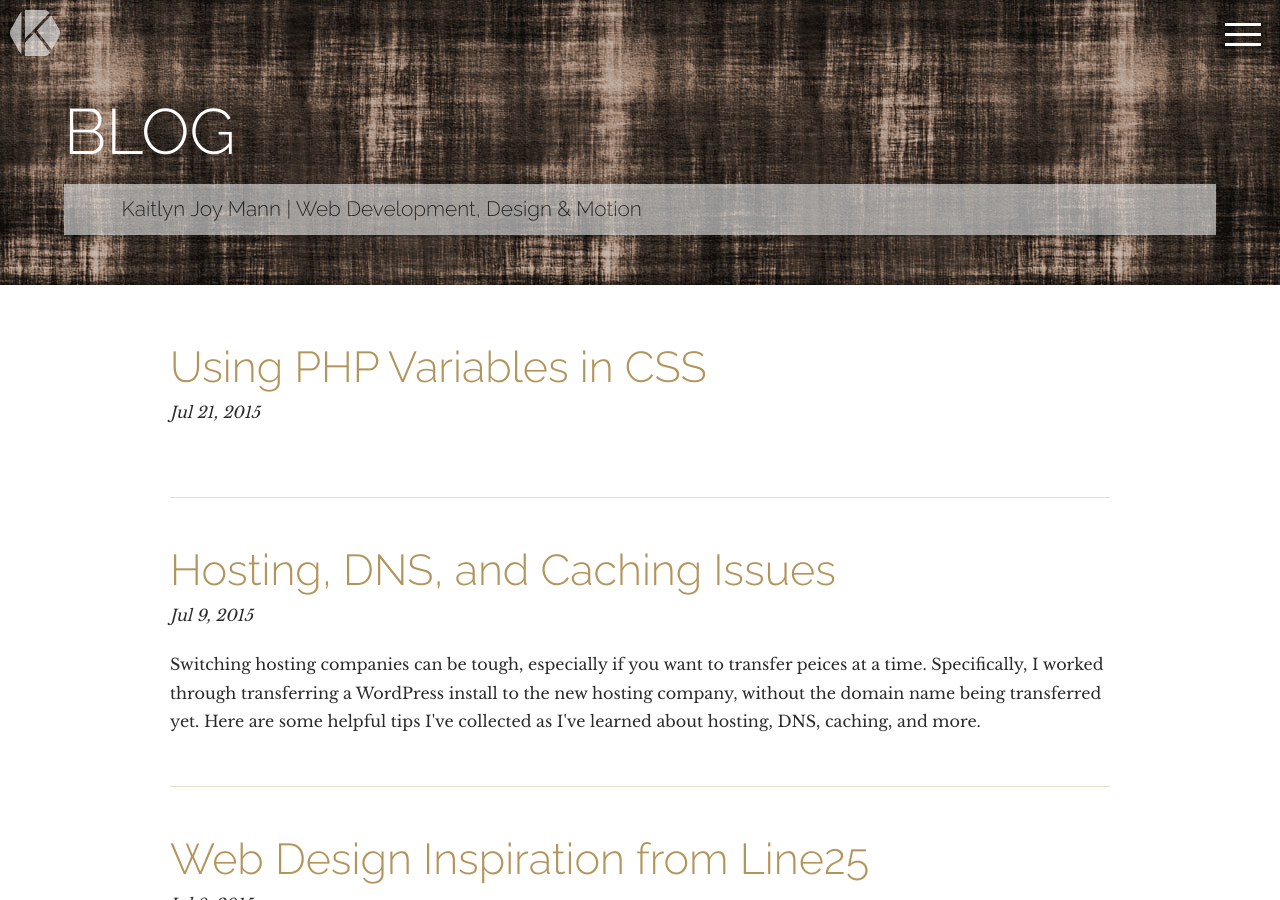
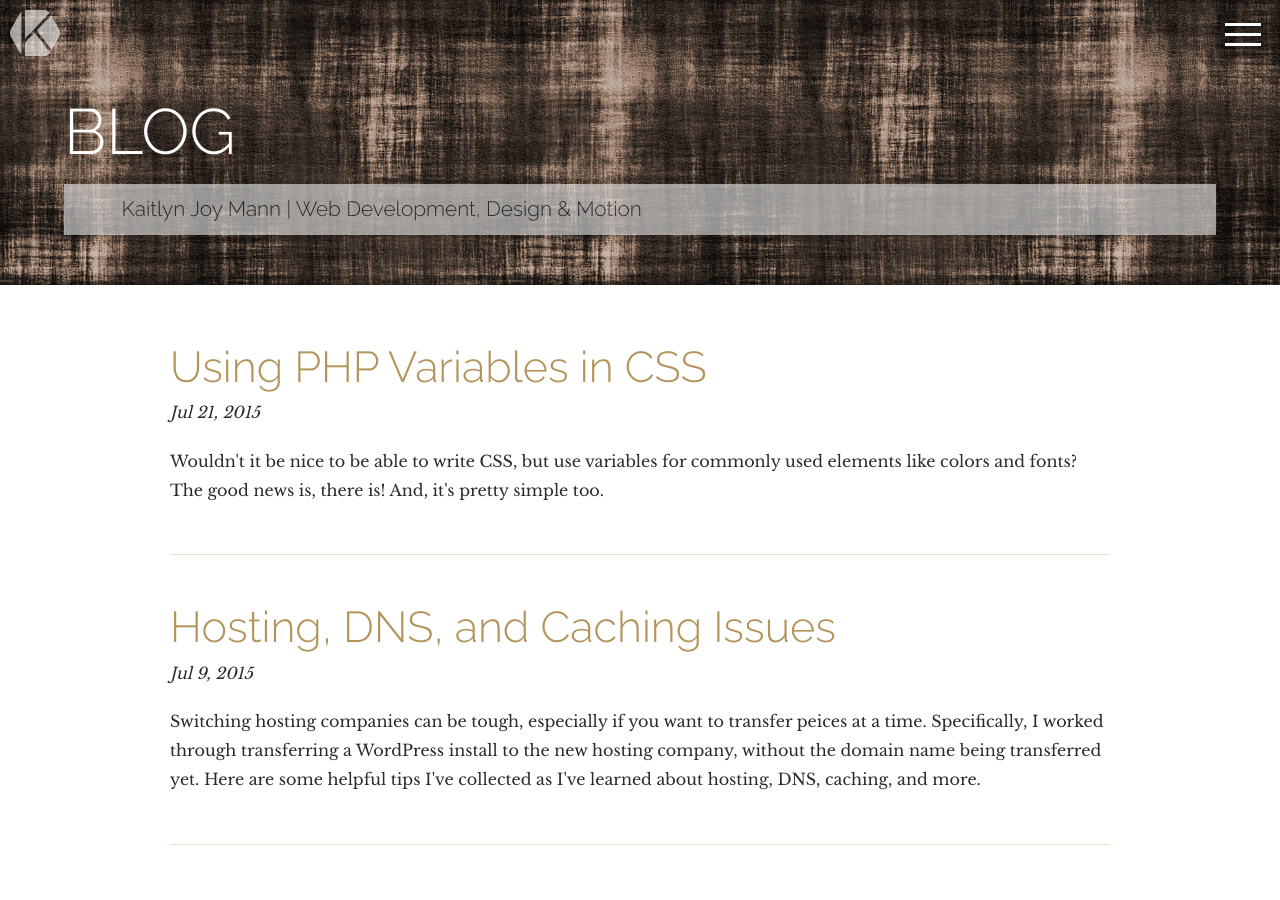
Before and after one commit to kaitlynjoy/kaitlynjoy.github.io, a Jekyll site: the page built from blog/index.html, in a window 1280 px wide and 900 px high. Built offline with Jekyll 4.4.1, drawn with Linux system fonts in a browser that asks for light colours; nearby versions of some CDN libraries; the list of posts is cut into pages by our own code.

Commit message:
Add in except for post

```diff
--- a/_posts/2015-07-21-using-php-variables-in-css.md
+++ b/_posts/2015-07-21-using-php-variables-in-css.md
@@ -1,7 +1,7 @@
 ---
 title: "Using PHP Variables in CSS"
 date: 2015-07-21
-excerpt: <p></p>
+excerpt: <p>Wouldn't it be nice to be able to write CSS, but use variables for commonly used elements like colors and fonts? The good news is, there is! And, it's pretty simple too.</p>
 feat-img: css-and-php.jpg
 ---
 
```
